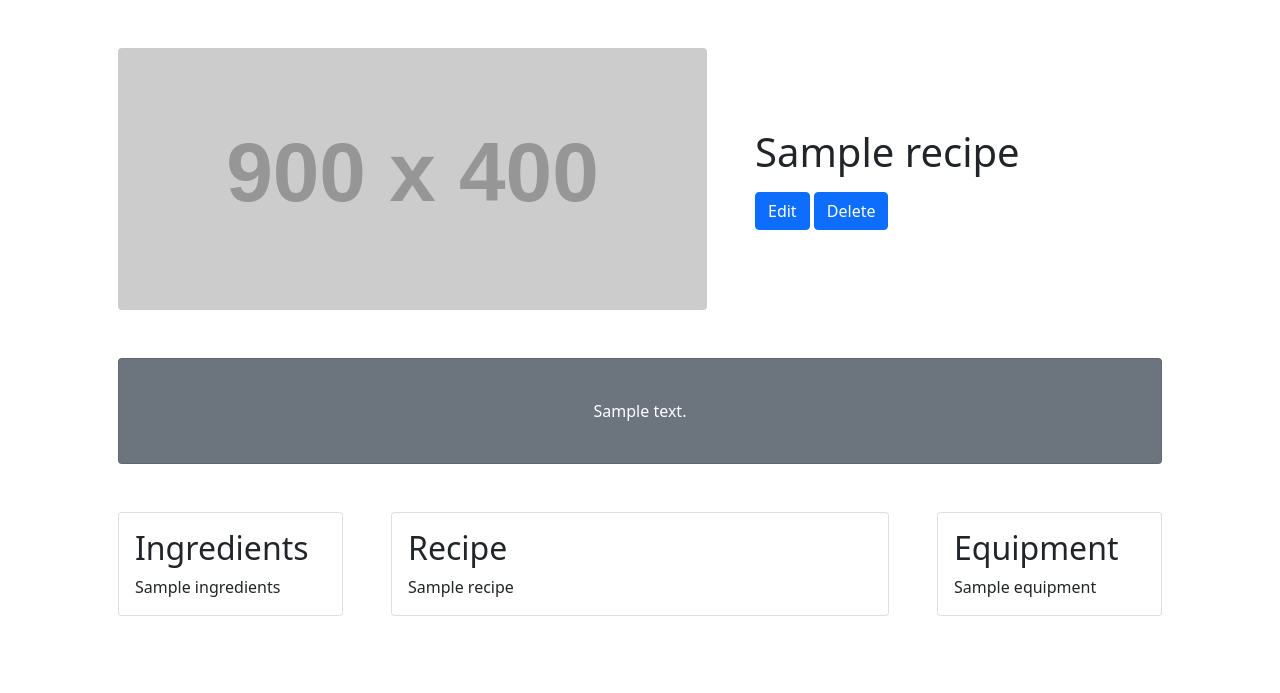
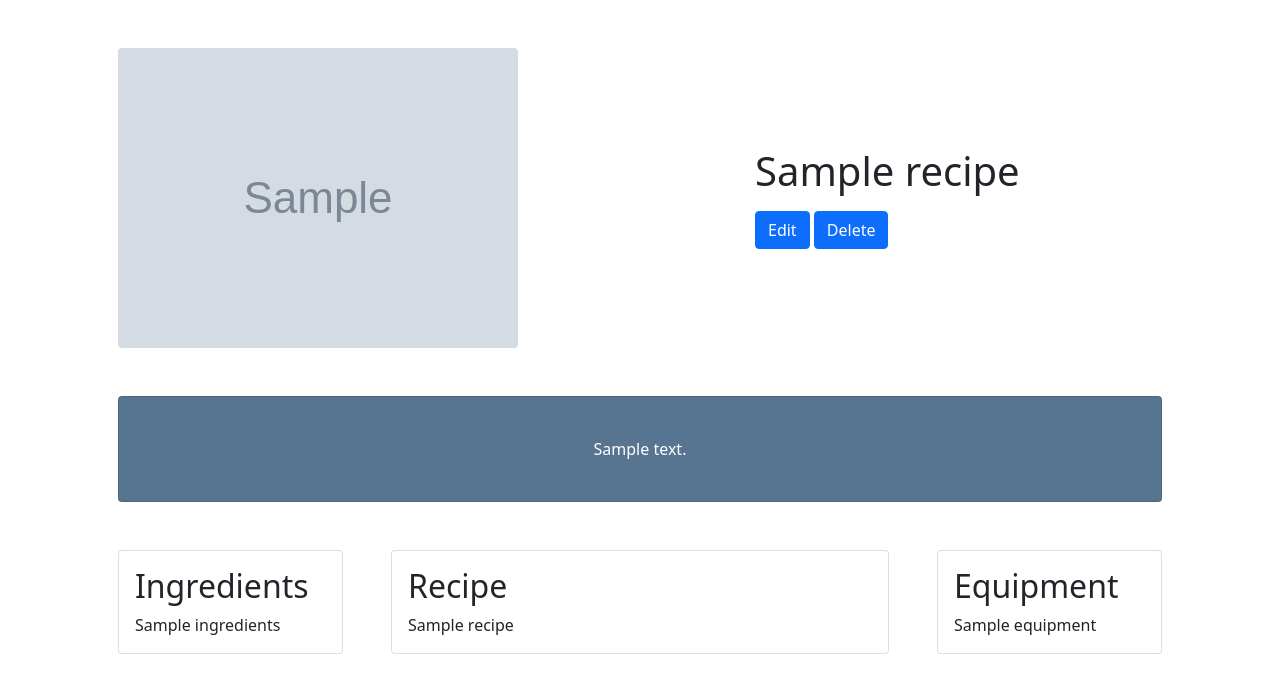
Before and after one commit to Tom1358/cooking_for_two, a Flask app: template templates/individual_recipe.html in a window 1280 px wide. Shown: the part 56-749 px from the top of the page. Run offline with Flask 2, Linux system fonts and the light colour scheme; the template is opened without the code that fills it: most values are stand-ins (such as "Sample title", 1, 10 or a date in 2020); grey boxes marked "Sample" are stand-in pictures; grey boxes labelled with a size stand in for pictures from a placeholder-image service; some libraries are stand-ins or nearby versions.

Commit message:
Add src='{{ recipe.image }}' to individual_recipe.html to allow individual images of food to come through

```diff
--- a/templates/individual_recipe.html
+++ b/templates/individual_recipe.html
@@ -7,7 +7,7 @@
         <!-- Heading Row-->
         <div class="row gx-4 gx-lg-5 align-items-center my-5">
             <div class="col-lg-7"><img class="img-fluid rounded mb-4 mb-lg-0"
-                    src="https://dummyimage.com/900x400/dee2e6/6c757d.jpg" alt="..." /></div>
+                    src="{{ recipe.image }}" alt="..." /></div>
             <div class="col-lg-5">
                 <h1 class="font-weight-light">{{ recipe.dish_name }}</h1>
                 <p></p>
@@ -16,7 +16,7 @@
             </div>
         </div>
         <!-- Call to Action-->
-        <div class="card text-white bg-secondary my-5 py-4 text-center">
+        <div class="card text-white pastel-blue my-5 py-4 text-center">
             <div class="card-body">
                 <p class="text-white m-0">{{ recipe.description }}</p>
             </div>
```
